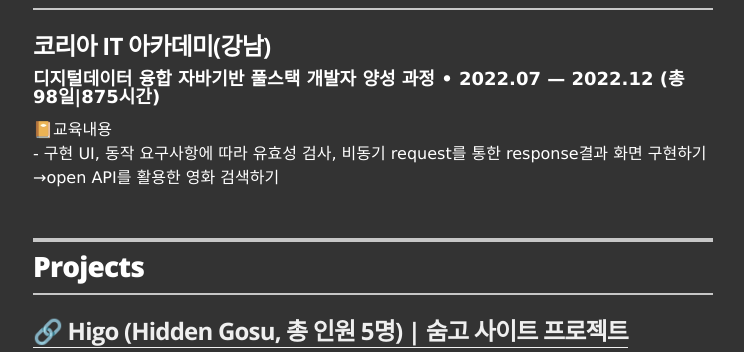
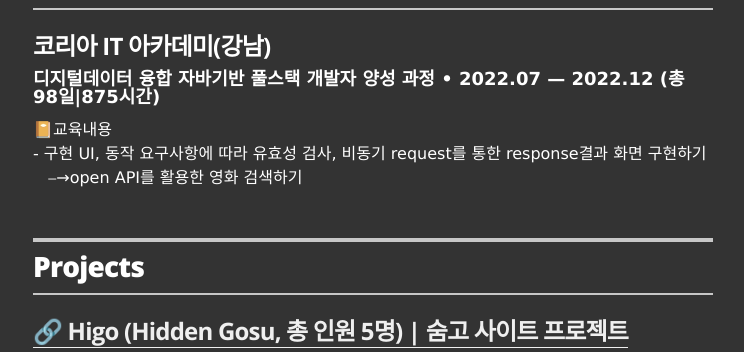
Before and after one commit to skhellou/myself, a Jekyll site: the page built from index.html, in a window 1280 px wide. Shown: the part 532-884 px from the top of the page, without its empty margins (267-1011 px from the left). Built offline with Jekyll 4.4.1, drawn with Linux system fonts in a browser that asks for light colours; part of the change alters nothing that is shown.

```diff
--- a/_data/experience.yml
+++ b/_data/experience.yml
@@ -3,7 +3,7 @@
 - company: 코리아 IT 아카데미(강남)
   position: 디지털데이터 융합 자바기반 풀스택 개발자 양성 과정
   duration: 2022.07 &mdash; 2022.12 (총 98일|875시간)
-  summary: 📔교육내용 <br> - 구현 UI, 동작 요구사항에 따라 유효성 검사, 비동기 request를 통한 response결과 화면 구현하기<br>&#09; →open API를 활용한 영화 검색하기<br>
+  summary: 📔교육내용 <br> - 구현 UI, 동작 요구사항에 따라 유효성 검사, 비동기 request를 통한 response결과 화면 구현하기<br>&nbsp;&nbsp; ⎯→open API를 활용한 영화 검색하기<br>
 
 # Director of Digital Stratgy
 #- company: United Nations Human Rights Council
```
